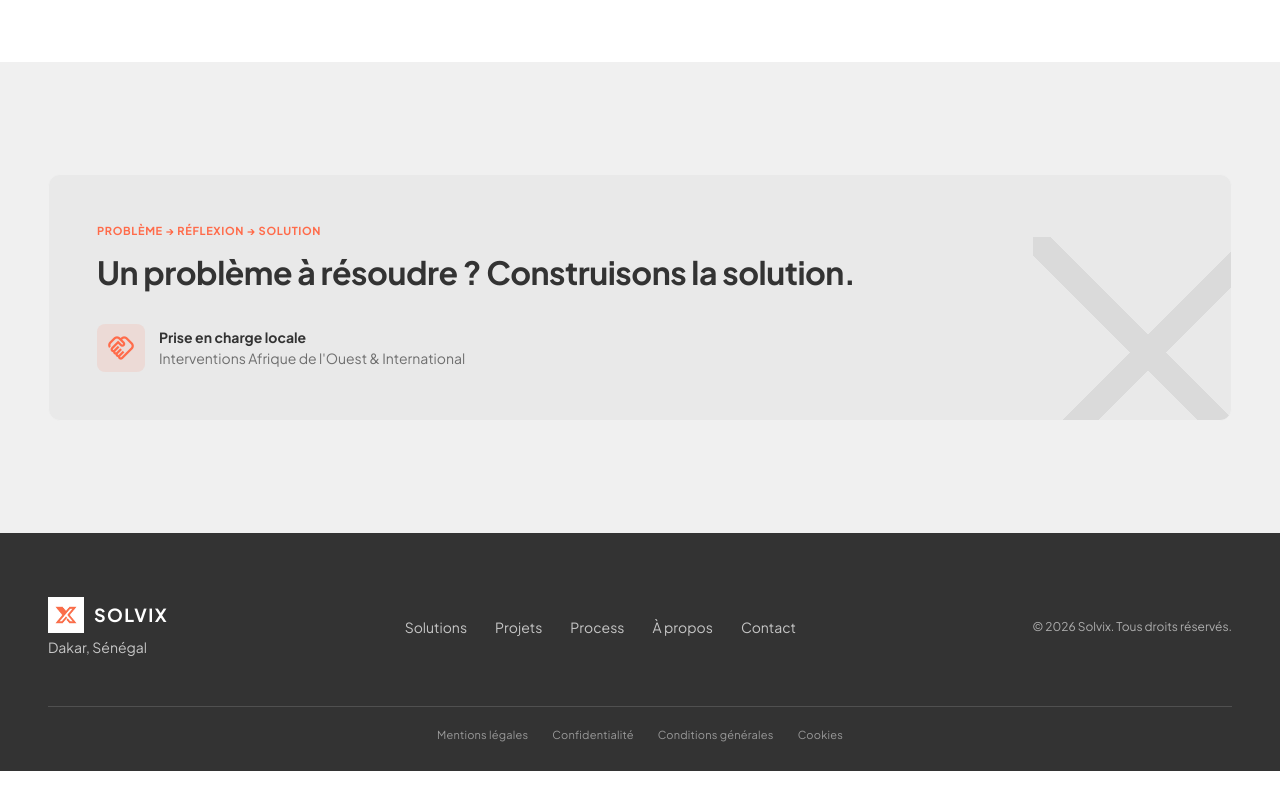
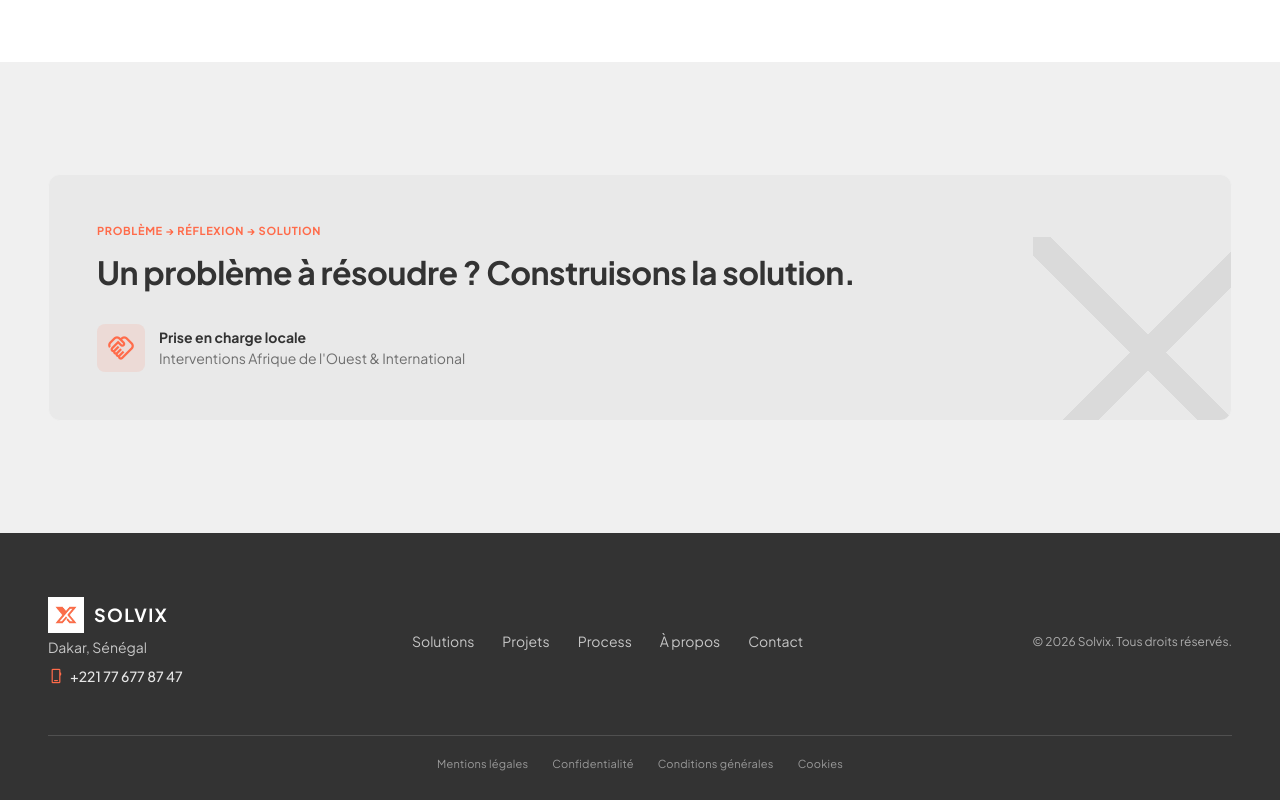
Before and after one commit to CodeMasterSn/problem-solving, a website: page contact/index.html in a window 1280 px wide. Shown: the part 1715-2515 px from the top of the page. Before the commit the page ends 2486 px from the top, so only its background shows below. Drawn offline with nearby package versions, Linux system fonts and the light colour scheme.

Commit message:
💬 Numéro WhatsApp dans le pied de page de toutes les pages

```diff
--- a/contact/index.html
+++ b/contact/index.html
@@ -19,7 +19,7 @@
   <link rel="preconnect" href="https://fonts.googleapis.com">
   <link rel="preconnect" href="https://fonts.gstatic.com" crossorigin>
   <link href="https://fonts.googleapis.com/css2?family=Material+Symbols+Outlined:opsz,wght,FILL,GRAD@20,400,0,0&display=block" rel="stylesheet">
-  <link rel="stylesheet" href="../home.css?v=3">
+  <link rel="stylesheet" href="../home.css?v=4">
   <link rel="stylesheet" href="../pages.css?v=18">
 </head>
 <body class="solx">
@@ -229,6 +229,7 @@
             <span class="sol-brand__word">SOLVIX</span>
           </a>
           <span class="sol-footer__location">Dakar, Sénégal</span>
+          <a class="sol-footer__phone" href="https://wa.me/221776778747" target="_blank" rel="noopener" aria-label="Contacter Solvix sur WhatsApp au +221 77 677 87 47"><span class="material-symbols-outlined" aria-hidden="true">phone_iphone</span> +221 77 677 87 47</a>
         </div>
         <nav aria-label="Liens du pied de page">
           <a href="/solutions/">Solutions</a>
--- a/home.css
+++ b/home.css
@@ -1070,6 +1070,26 @@ section[id] {
   font-size: 0.875rem;
 }
 
+.sol-footer__phone {
+  display: inline-flex;
+  align-items: center;
+  gap: 6px;
+  margin-top: 4px;
+  color: rgba(255, 255, 255, 0.88);
+  font-size: 0.875rem;
+  font-weight: 500;
+  transition: color 0.2s ease;
+}
+
+.sol-footer__phone .material-symbols-outlined {
+  color: var(--coral);
+  font-size: 16px;
+}
+
+.sol-footer__phone:hover {
+  color: var(--coral);
+}
+
 .sol-footer nav {
   display: flex;
   flex-wrap: wrap;
```
Also changed, not shown: a-propos/index.html (+2 -1 lines), index.html (+2 -1 lines), merci.html (+2 -1 lines), process/index.html (+2 -1 lines), projets/index.html (+2 -1 lines), solutions/index.html (+2 -1 lines).
